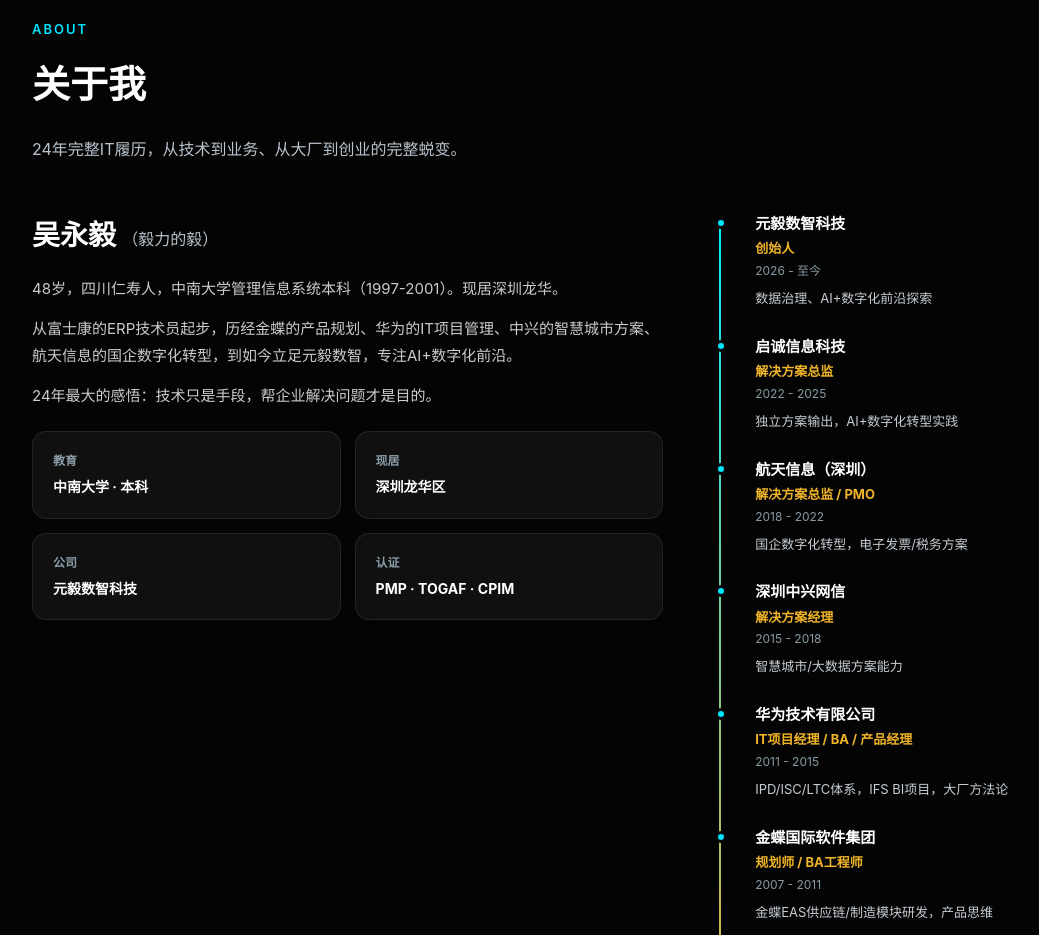
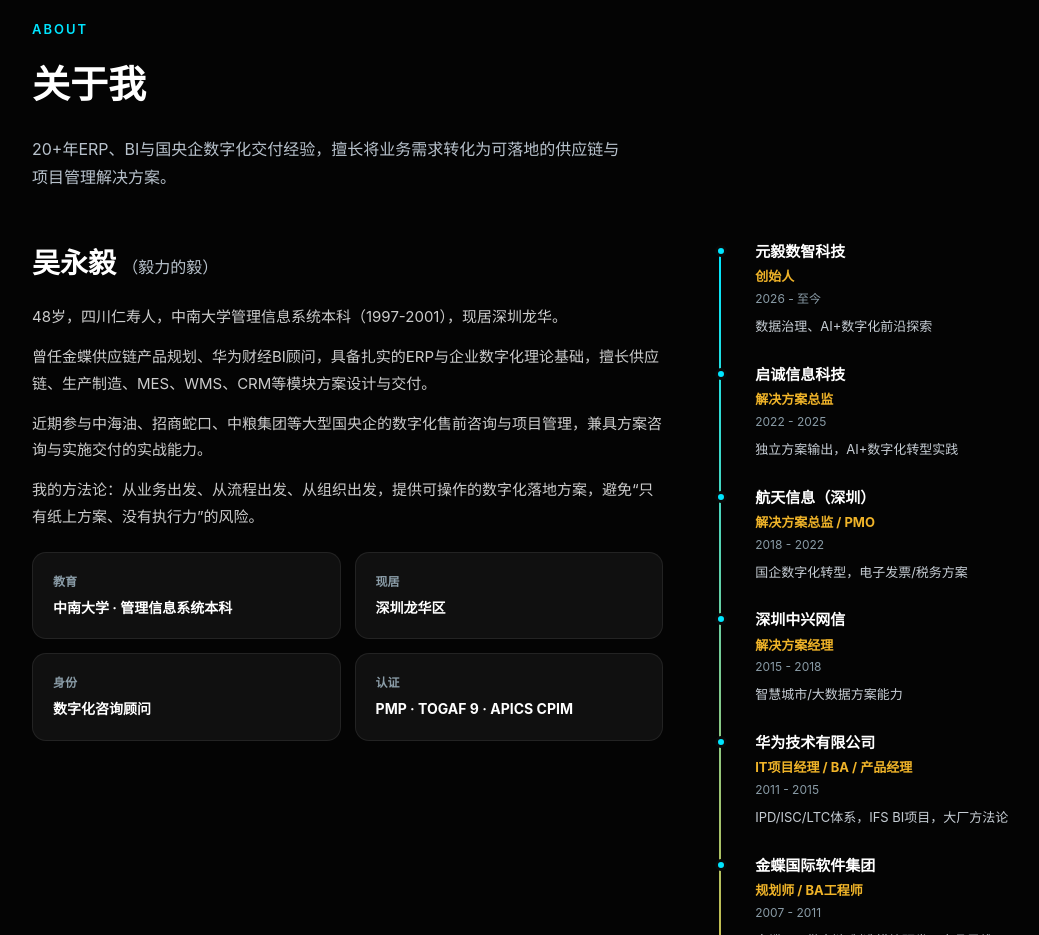
Before and after one commit to Michael-Wu-GIT/Michael-Wu-GIT.github.io, a plain HTML site: page index.html in a window 1280 px wide. Shown: the part 940-1875 px from the top of the page, without its empty margins (58-1097 px from the left). Drawn offline with Linux system fonts and the light colour scheme.

Commit message:
更新关于我的部分
update

```diff
--- a/index.html
+++ b/index.html
@@ -367,18 +367,19 @@
     <div class="section-inner fade-in">
         <span class="section-label">ABOUT</span>
         <h2 class="section-title">关于我</h2>
-        <p class="section-desc">24年完整IT履历，从技术到业务、从大厂到创业的完整蜕变。</p>
+        <p class="section-desc">20+年ERP、BI与国央企数字化交付经验，擅长将业务需求转化为可落地的供应链与项目管理解决方案。</p>
         <div class="about-grid">
             <div class="about-left">
                 <h2>吴永毅 <span style="font-size:16px;font-weight:400;color:#b8c2cc;">（毅力的毅）</span></h2>
-                <p>48岁，四川仁寿人，中南大学管理信息系统本科（1997-2001）。现居深圳龙华。</p>
-                <p>从富士康的ERP技术员起步，历经金蝶的产品规划、华为的IT项目管理、中兴的智慧城市方案、航天信息的国企数字化转型，到如今立足元毅数智，专注AI+数字化前沿。</p>
-                <p>24年最大的感悟：技术只是手段，帮企业解决问题才是目的。</p>
+                <p>48岁，四川仁寿人，中南大学管理信息系统本科（1997-2001），现居深圳龙华。</p>
+                <p>曾任金蝶供应链产品规划、华为财经BI顾问，具备扎实的ERP与企业数字化理论基础，擅长供应链、生产制造、MES、WMS、CRM等模块方案设计与交付。</p>
+                <p>近期参与中海油、招商蛇口、中粮集团等大型国央企的数字化售前咨询与项目管理，兼具方案咨询与实施交付的实战能力。</p>
+                <p>我的方法论：从业务出发、从流程出发、从组织出发，提供可操作的数字化落地方案，避免“只有纸上方案、没有执行力”的风险。</p>
                 <div class="about-info">
-                    <div class="about-info-item"><div class="label">教育</div><div class="value">中南大学 · 本科</div></div>
+                    <div class="about-info-item"><div class="label">教育</div><div class="value">中南大学 · 管理信息系统本科</div></div>
                     <div class="about-info-item"><div class="label">现居</div><div class="value">深圳龙华区</div></div>
-                    <div class="about-info-item"><div class="label">公司</div><div class="value">元毅数智科技</div></div>
-                    <div class="about-info-item"><div class="label">认证</div><div class="value">PMP · TOGAF · CPIM</div></div>
+                    <div class="about-info-item"><div class="label">身份</div><div class="value">数字化咨询顾问</div></div>
+                    <div class="about-info-item"><div class="label">认证</div><div class="value">PMP · TOGAF 9 · APICS CPIM</div></div>
                 </div>
             </div>
             <div class="career-timeline">
```
